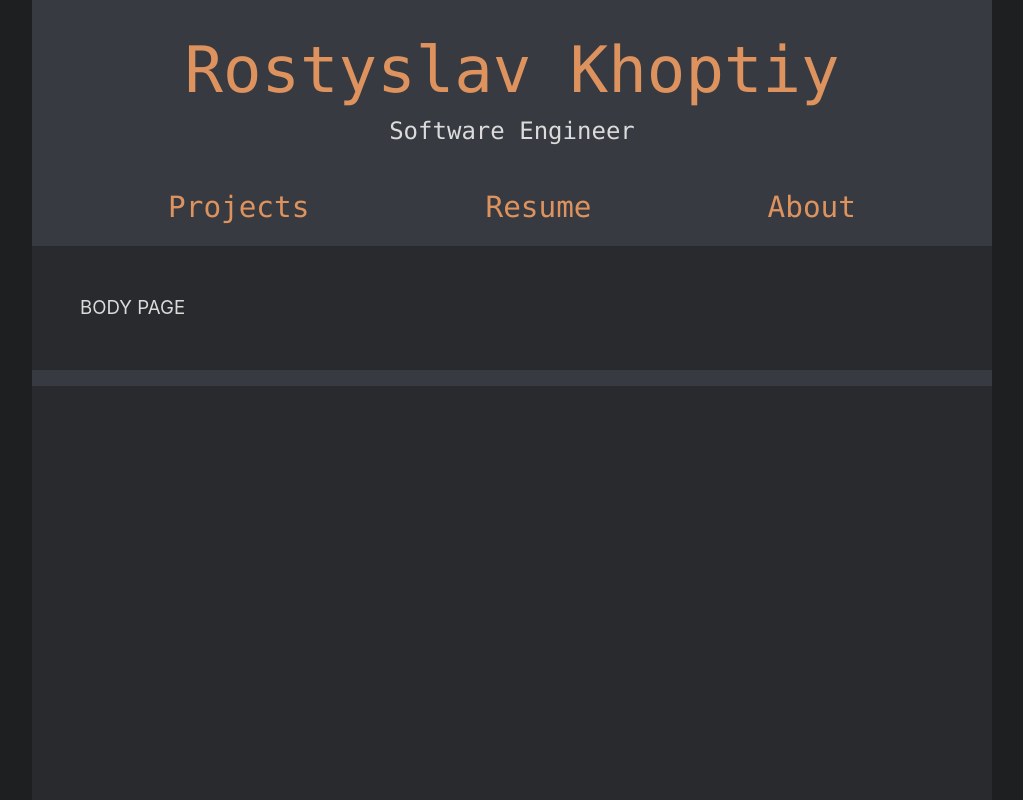
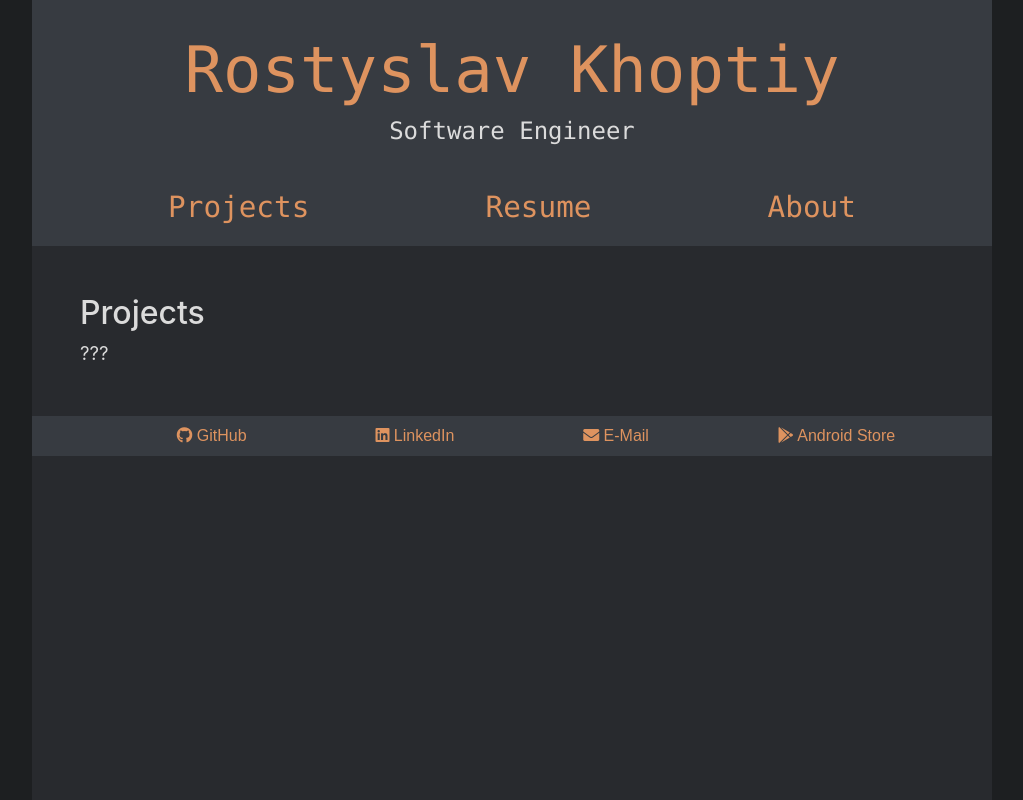
Before and after one commit to Ross65536/personal-website, a React (Create React App) app: page / in a window 1280 px wide. Shown: the whole page, without its empty margins (128-1151 px from the left). Built offline with nearby package versions, Linux system fonts and the light colour scheme.

Commit message:
add basic page stubs, website layout

```diff
--- a/package.json
+++ b/package.json
@@ -9,6 +9,7 @@
     "node-sass": "^4.13.1",
     "react": "^16.13.1",
     "react-dom": "^16.13.1",
+    "react-router-dom": "^5.1.2",
     "react-scripts": "3.4.1"
   },
   "scripts": {
--- a/public/index.html
+++ b/public/index.html
@@ -30,9 +30,9 @@
     <link href="https://use.fontawesome.com/releases/v5.0.6/css/all.css" rel="stylesheet">
     <!-- Bootstrap -->
     <link rel="stylesheet" href="https://stackpath.bootstrapcdn.com/bootstrap/4.1.0/css/bootstrap.min.css" integrity="sha384-9gVQ4dYFwwWSjIDZnLEWnxCjeSWFphJiwGPXr1jddIhOegiu1FwO5qRGvFXOdJZ4" crossorigin="anonymous">
-    <script src="https://code.jquery.com/jquery-3.3.1.slim.min.js" integrity="sha384-q8i/X+965DzO0rT7abK41JStQIAqVgRVzpbzo5smXKp4YfRvH+8abtTE1Pi6jizo" crossorigin="anonymous"></script>
-    <script src="https://cdnjs.cloudflare.com/ajax/libs/popper.js/1.14.0/umd/popper.min.js" integrity="sha384-cs/chFZiN24E4KMATLdqdvsezGxaGsi4hLGOzlXwp5UZB1LY//20VyM2taTB4QvJ" crossorigin="anonymous"></script>
-    <script src="https://stackpath.bootstrapcdn.com/bootstrap/4.1.0/js/bootstrap.min.js" integrity="sha384-uefMccjFJAIv6A+rW+L4AHf99KvxDjWSu1z9VI8SKNVmz4sk7buKt/6v9KI65qnm" crossorigin="anonymous"></script>
+    <!-- <script src="https://code.jquery.com/jquery-3.3.1.slim.min.js" integrity="sha384-q8i/X+965DzO0rT7abK41JStQIAqVgRVzpbzo5smXKp4YfRvH+8abtTE1Pi6jizo" crossorigin="anonymous"></script>
+    <script src="https://cdnjs.cloudflare.com/ajax/libs/popper.js/1.14.0/umd/popper.min.js" integrity="sha384-cs/chFZiN24E4KMATLdqdvsezGxaGsi4hLGOzlXwp5UZB1LY//20VyM2taTB4QvJ" crossorigin="anonymous"></script> -->
+    <!-- <script src="https://stackpath.bootstrapcdn.com/bootstrap/4.1.0/js/bootstrap.min.js" integrity="sha384-uefMccjFJAIv6A+rW+L4AHf99KvxDjWSu1z9VI8SKNVmz4sk7buKt/6v9KI65qnm" crossorigin="anonymous"></script> -->
     <!-- PDF.js -->
     <script src="https://cdnjs.cloudflare.com/ajax/libs/pdf.js/2.0.550/pdf.min.js" integrity="sha256-N1PD5bviFUXpEJ3Q/AdJ8o2DyRrQMxUTcKhEVWbDYmY=" crossorigin="anonymous"></script>
 
--- a/src/App.js
+++ b/src/App.js
@@ -1,41 +1,72 @@
+import './App.scss';
+
 import React from 'react';
-import './App.scss';
+import {
+  BrowserRouter as Router,
+  Switch,
+  Route,
+  Link
+} from "react-router-dom";
+
+import About from './pages/about.js'
+import Projects from './pages/projects.js'
+import Resume from './pages/resume.js'
 
 const NAME = "Rostyslav Khoptiy"
 const PROFESSION = "Software Engineer"
+const GITHUB_URL = "https://github.com/Ross65536"
+const LINKEDIN_URL = "https://www.linkedin.com/in/rostyslav-khoptiy/";
+const ANDROID_PLAY_STORE = "https://play.google.com/store/apps/developer?id=Ros+Software";
+const EMAIL = "rk65536@protonmail.com"
 
 function App() {
   return (
-    <div className="App">
+    <div className="App" id="main">
+      <Router>
+
+        {/* HEADER */}
         <header id="header">
           <h1 id="name">
-                <a href="#"> {NAME} </a>
+            <Link to="/">{NAME}</Link>
           </h1>
           <h3 id="profession">
             {PROFESSION}
           </h3>
           <nav id="top-bar">
             <ul>
-                    <li><a href="{% url 'projects' %}">Projects</a></li>
-                    <li><a href="{% url 'resume' %}">Resume</a></li>
-                    <li><a href="{% url 'about' %}">About</a></li>
+              <li><Link to="/">Projects</Link></li>
+              <li><Link to="/resume">Resume</Link></li>
+              <li><Link to="/about">About</Link></li>
             </ul>
           </nav>
         </header>
+
+        {/* BODY */}
         <div id="page-content">
-            BODY PAGE
+          <Switch>
+            <Route exact path="/">
+              <Projects />
+            </Route>
+            <Route path="/about">
+              <About />
+            </Route>
+            <Route path="/resume">
+              <Resume />
+            </Route>
+          </Switch>
         </div>
+
+        {/* FOOTER */}
         <footer id="footer">
           <ul>
-                {/* {% for link in person.footer_links.all %}
-                    <li><a href="{{ link.link }}">{% include 'personalPages/components/anchor-icon.html' with ref=link.link %}</i> {{ link.name }}</a></li>
-                {% endfor %}
-                {% if person.email %}
-                    <li><a href="mailto:{{ person.email.link }}">{% include 'personalPages/components/anchor-icon.html' with ref=person.email.link %} {{ person.email.name }}</a></li>
-                {% endif %} */}
+          <li><a href={GITHUB_URL}><i class="fab fa-github"/> GitHub </a></li>
+          <li><a href={LINKEDIN_URL}><i class="fab fa-linkedin"/> LinkedIn </a></li>
+          <li><a href={"mailto:" + EMAIL}><i class="fas fa-envelope"/> E-Mail</a></li>
+          <li><a href={ANDROID_PLAY_STORE}><i class="fab fa-google-play"/> Android Store </a></li>
           </ul>
         </footer>
 
+      </Router>
     </div>
   );
 }
--- a/src/App.scss
+++ b/src/App.scss
@@ -66,6 +66,8 @@ li {
 #footer {
   @extend %flex-center;
   padding: 0.5rem 1rem;
+  margin-bottom: 0;
+
   ul {
       width: 100%;
       display: flex;
@@ -105,6 +107,17 @@ body {
   min-height: 100vh;
 }
 
+#root {
+  min-height: 100vh;
+}
+
+#main {
+  display: flex;
+  flex-direction: column;
+  height: 100%;
+  // margin-bottom: 0;
+  // min-height: 100vh;
+}
 
 //////////////////////////
 // RESPONSIVE
--- /dev/null
+++ b/src/pages/about.js
@@ -0,0 +1,11 @@
+import React from 'react';
+
+export default function About() {
+  return (
+    <div>
+      <h2>About</h2>
+
+        AAA
+    </div>
+  );
+}
--- /dev/null
+++ b/src/pages/projects.js
@@ -0,0 +1,11 @@
+import React from 'react';
+
+export default function Project() {
+  return (
+    <div>
+      <h2>Projects</h2>
+
+        ???
+    </div>
+  );
+}
--- /dev/null
+++ b/src/pages/resume.js
@@ -0,0 +1,11 @@
+import React from 'react';
+
+export default function Resume() {
+  return (
+    <div>
+      <h2>Resume</h2>
+
+        AAA
+    </div>
+  );
+}
```
Also changed, not shown: 1 other file (tests, documents, lock files or other folders). Lines whose indentation alone changed are shown as unchanged.
